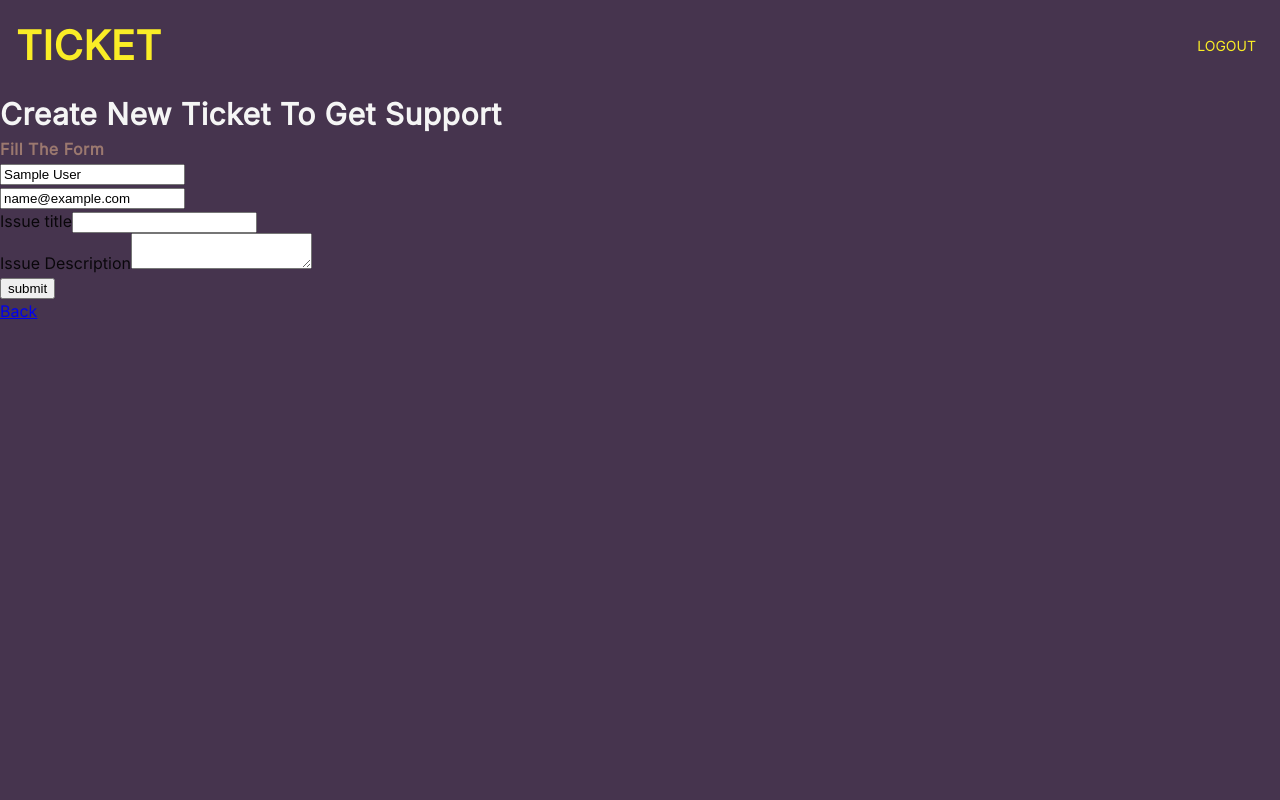
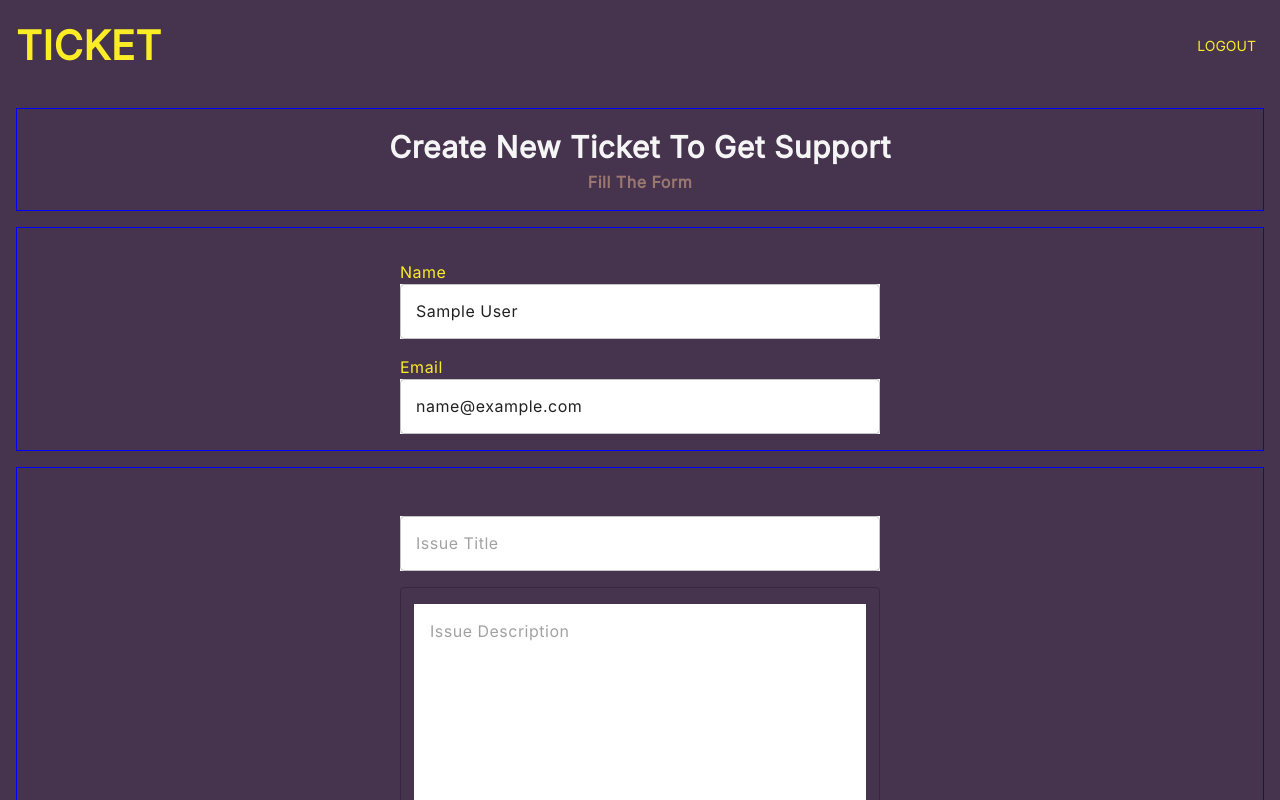
Before and after one commit to CemTunna/ticket, a React (Create React App) app in the folder frontend/: page /createTicket in a window 1280 px wide. Shown: the top 800 px of the page. Built offline with nearby package versions, Linux system fonts and the light colour scheme; sample sign-in values are in the browser's storage.

Commit message:
create ticket ui done

```diff
--- a/frontend/src/components/form/FormItem.tsx
+++ b/frontend/src/components/form/FormItem.tsx
@@ -1,8 +1,20 @@
 import { Grid, TextField } from '@mui/material';
 import { makeStyles } from 'tss-react/mui';
-
+import Input from '../ui/Input';
 interface Props {
-  item: any;
+  item: {
+    id: string;
+    name: string;
+    value: string;
+    onChange?: (e: any) => void;
+    placeholder?: string;
+    required?: boolean;
+    readOnly?: boolean;
+    type?: string;
+    label?: boolean;
+    labelTag?: string;
+    multiline?: boolean;
+  };
 }
 const useStyles = makeStyles()((theme) => ({
   item: {
@@ -12,29 +24,33 @@ const useStyles = makeStyles()((theme) => ({
       width: '30rem',
     },
   },
-  inputWrapper: {
-    width: '100%',
-    letterSpacing: '0.5px',
-  },
-  input: {
-    WebkitBoxShadow: '0 0 0 1000px white inset',
-  },
 }));
 const FormItem = ({ item }: Props) => {
-  const { id, name, value, onChange, placeholder, required } = item;
+  const {
+    multiline,
+    id,
+    name,
+    value,
+    onChange,
+    placeholder,
+    required,
+    label,
+    labelTag,
+  } = item;
   const { classes } = useStyles();
 
   return (
     <Grid className={classes.item}>
-      <TextField
-        inputProps={{ className: classes.input }}
-        className={classes.inputWrapper}
+      <Input
+        multiline={multiline}
         id={id}
         name={name}
         value={value}
         onChange={onChange}
         placeholder={placeholder}
         required={required}
+        label={label}
+        labelTag={labelTag}
       />
     </Grid>
   );
--- /dev/null
+++ b/frontend/src/components/ui/Input.tsx
@@ -0,0 +1,60 @@
+import { TextField } from '@mui/material';
+import { makeStyles } from 'tss-react/mui';
+
+interface Props {
+  id: string;
+  name: string;
+  value: string;
+  onChange?: (e: any) => void;
+  placeholder?: string;
+  required?: boolean;
+  readOnly?: boolean;
+  type?: string;
+  label?: boolean;
+  labelTag?: string;
+  multiline?: boolean;
+}
+const useStyles = makeStyles()((theme) => ({
+  inputWrapper: {
+    width: '100%',
+    letterSpacing: '0.5px',
+    padding: 0,
+  },
+  input: {
+    WebkitBoxShadow: '0 0 0 1000px white inset',
+    padding: '1rem',
+  },
+}));
+const Input = ({
+  id,
+  type,
+  name,
+  value,
+  onChange,
+  placeholder,
+  required,
+  readOnly,
+  label,
+  labelTag,
+  multiline,
+}: Props) => {
+  const { classes } = useStyles();
+  return (
+    <TextField
+      multiline={multiline && multiline}
+      rows={multiline ? 10 : 0}
+      label={label && labelTag && labelTag}
+      inputProps={{ className: classes.input, readOnly: readOnly && readOnly }}
+      type={type && type}
+      className={classes.inputWrapper}
+      id={id}
+      name={name}
+      value={value}
+      onChange={onChange && onChange}
+      placeholder={placeholder ?? ''}
+      required={required && required}
+    />
+  );
+};
+
+export default Input;
--- a/frontend/src/components/ui/Section.tsx
+++ b/frontend/src/components/ui/Section.tsx
@@ -11,6 +11,7 @@ const useStyles = makeStyles()((theme) => ({
     justifyContent: 'center',
     alignItems: 'center',
     margin: '1rem',
+    border: '1px solid blue',
   },
 }));
 const Section = ({ children }: ChildrenClassName) => {
--- a/frontend/src/pages/CreateTicket.tsx
+++ b/frontend/src/pages/CreateTicket.tsx
@@ -1,5 +1,5 @@
 import { Grid } from '@mui/material';
-import React, { Fragment, useEffect, useState } from 'react';
+import { Fragment, useEffect, useState } from 'react';
 import { Link, useNavigate } from 'react-router-dom';
 import { toast } from 'react-toastify';
 import Text from '../components/ui/Text';
@@ -7,7 +7,26 @@ import Title from '../components/ui/Title';
 import { createTicketStart, reset } from '../state/features/ticketSlice';
 import { useAppDispatch, useAppSelector } from '../state/hooks';
 import Loader from '../components/ui/Loader';
+import Section from '../components/ui/Section';
+import Input from '../components/ui/Input';
+import { makeStyles } from 'tss-react/mui';
+import Form from '../components/form/Form';
+import FormSubmitButton from '../components/form/FormSubmitButton';
+
+const useStyles = makeStyles()((theme) => ({
+  wrapper: {
+    marginTop: '1rem',
+    [theme.breakpoints.up('sm')]: {
+      width: '30rem',
+    },
+  },
+  label: {
+    color: theme.palette.primary.main,
+    letterSpacing: '0.5px',
+  },
+}));
 const CreateTicket = () => {
+  const { classes } = useStyles();
   const { user } = useAppSelector((state) => state.auth);
   const { isError, isLoading, isSuccess, msg } = useAppSelector(
     (state) => state.ticket
@@ -47,42 +66,48 @@ const CreateTicket = () => {
   }
   return (
     <Fragment>
-      <section>
+      <Section>
         <Title>Create New Ticket To Get Support</Title>
         <Text>Fill the form</Text>
-      </section>
-      <Grid>
-        <label htmlFor='name'></label>
-        <input type='text' value={name} id='name' readOnly />
-      </Grid>
-      <Grid>
-        <label htmlFor='email'></label>
-        <input type='text' value={email} id='email' readOnly />
-      </Grid>
-      <section>
-        <form onSubmit={onSubmit}>
-          <Grid>
-            <label htmlFor='issue'>Issue title</label>
-            <input
-              value={ticketFormData.issue}
-              name='issue'
-              onChange={onChange}
-              type='text'
-              id='issue'
-            />
-          </Grid>
-          <Grid>
-            <label htmlFor='description'>Issue Description</label>
-            <textarea
-              value={ticketFormData.description}
-              name='description'
-              onChange={onChange}
-              id='description'
-            />
-          </Grid>
-          <button type='submit'>submit</button>
-        </form>
-      </section>
+      </Section>
+      <Section>
+        <Grid className={classes.wrapper}>
+          <label className={classes.label} htmlFor='name'>
+            Name
+          </label>
+          <Input type='text' value={name} name='name' id='name' readOnly />
+        </Grid>
+        <Grid className={classes.wrapper}>
+          <label className={classes.label} htmlFor='email'>
+            Email
+          </label>
+          <Input type='text' name='email' value={email} id='email' readOnly />
+        </Grid>
+      </Section>
+      <Section>
+        <Form
+          formItems={[
+            {
+              value: ticketFormData.issue,
+              name: 'issue',
+              onChange,
+              type: 'text',
+              id: 'issue',
+              placeholder: 'Issue Title',
+            },
+            {
+              value: ticketFormData.description,
+              name: 'description',
+              onChange,
+              id: 'description',
+              placeholder: 'Issue Description',
+              multiline: true,
+            },
+          ]}
+          onSubmit={onSubmit}
+          submitButton={<FormSubmitButton />}
+        />
+      </Section>
       <Link to='/'>Back</Link>
     </Fragment>
   );
--- a/frontend/src/pages/Login.tsx
+++ b/frontend/src/pages/Login.tsx
@@ -54,7 +54,7 @@ const Login = () => {
               id: 'email',
               name: 'email',
               value: email,
-              onChange: onChange,
+              onChange,
               placeholder: 'Email',
               required: true,
             },
@@ -62,7 +62,7 @@ const Login = () => {
               id: 'password',
               name: 'password',
               value: password,
-              onChange: onChange,
+              onChange,
               placeholder: 'Password',
               required: true,
             },
```
